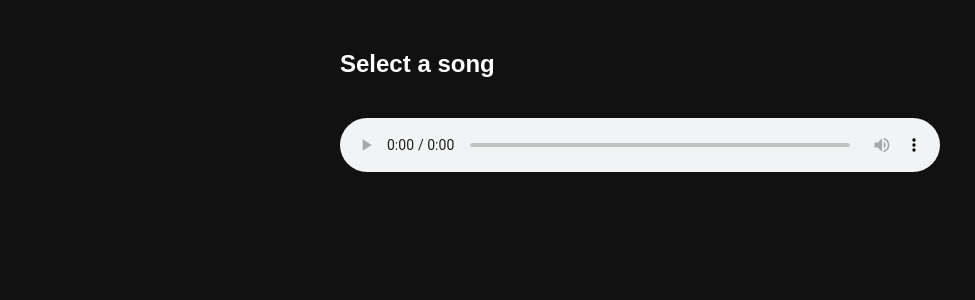
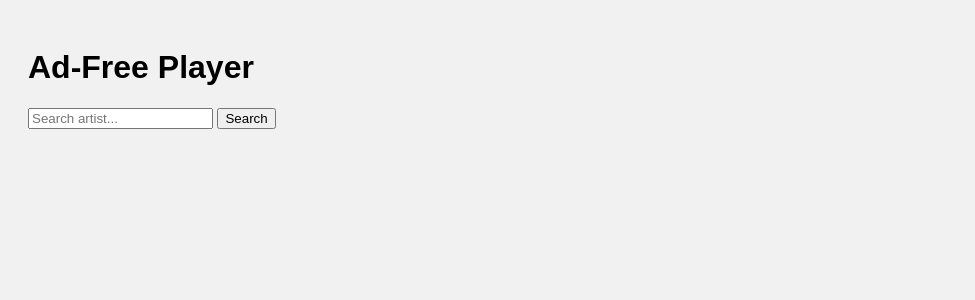
Before and after one commit to pratik30111991/adfree-proxy, a Flask app: template templates/index.html in a window 1280 px wide. Shown: the top 300 px of the page, without its empty margins (0-975 px from the left). Run offline with Flask 2, Linux system fonts and the light colour scheme; the template is opened without the code that fills it, so the values that code supplies are empty.

Commit message:
Update index.html

```diff
--- a/templates/index.html
+++ b/templates/index.html
@@ -1,49 +1,44 @@
 <!DOCTYPE html>
 <html>
 <head>
-  <title>Ad-Free Music Player</title>
+    <title>Ad-Free MP3 Player</title>
     <style>
-    body { font-family: sans-serif; background: #111; color: #fff; }
-    .player { width: 90%; max-width: 600px; margin: 50px auto; }
-    .song-list { margin-top: 20px; max-height: 400px; overflow-y: auto; }
-    .song-item { padding: 10px; cursor: pointer; border-bottom: 1px solid #444; }
-    .song-item:hover { background: #222; }
-    audio { width: 100%; margin-top: 20px; }
+        body { font-family: Arial; background: #f1f1f1; padding: 20px; }
+        .song { margin: 10px 0; }
+        .song a { text-decoration: none; color: #333; }
+        audio { width: 100%; margin-top: 5px; }
     </style>
 </head>
 <body>
-
-<div class="player">
-  <h2 id="current-title">Select a song</h2>
-  <audio id="audio-player" controls></audio>
-  <div class="song-list" id="song-list"></div>
-</div>
+    <h1>Ad-Free Player</h1>
+    <input type="text" id="search" placeholder="Search artist...">
+    <button onclick="doSearch()">Search</button>
+    <div id="results"></div>
 
     <script>
-const artist = "arijit singh"; // change for other artists
-const apiUrl = `https://adfree-proxy.onrender.com/search?q=${encodeURIComponent(artist)}`;
+        async function doSearch() {
+            const artist = document.getElementById('search').value;
+            const res = await fetch(`https://adfree-proxy.onrender.com/search?q=${encodeURIComponent(artist)}`);
+            const data = await res.json();
+            const resultsDiv = document.getElementById('results');
+            resultsDiv.innerHTML = '';
 
-const audioPlayer = document.getElementById("audio-player");
-const songListDiv = document.getElementById("song-list");
-const currentTitle = document.getElementById("current-title");
+            if (data.length === 0) {
+                resultsDiv.innerHTML = '<p>No songs found.</p>';
+                return;
+            }
 
-fetch(apiUrl)
-  .then(res => res.json())
-  .then(data => {
             data.forEach(song => {
-      const div = document.createElement("div");
-      div.className = "song-item";
-      div.textContent = song.title;
-      div.onclick = () => {
-        audioPlayer.src = song.url;
-        audioPlayer.play();
-        currentTitle.textContent = song.title;
-      };
-      songListDiv.appendChild(div);
+                const div = document.createElement('div');
+                div.className = 'song';
+                div.innerHTML = `<a href="${song.url}" target="_blank">${song.title}</a>
+                                 <audio controls>
+                                     <source src="${song.url}" type="audio/mpeg">
+                                     Your browser does not support the audio element.
+                                 </audio>`;
+                resultsDiv.appendChild(div);
             });
-  })
-  .catch(err => console.error(err));
+        }
     </script>
-
 </body>
 </html>
```
Lines whose indentation alone changed are shown as unchanged.
